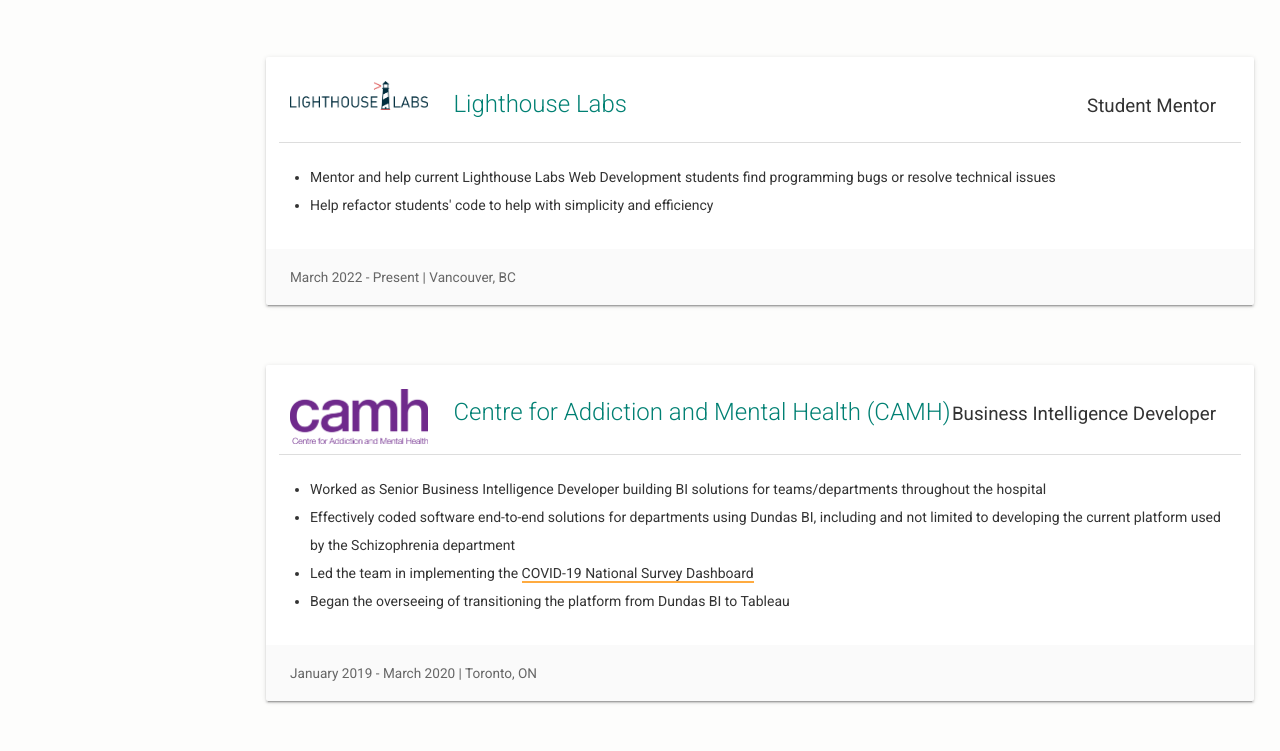
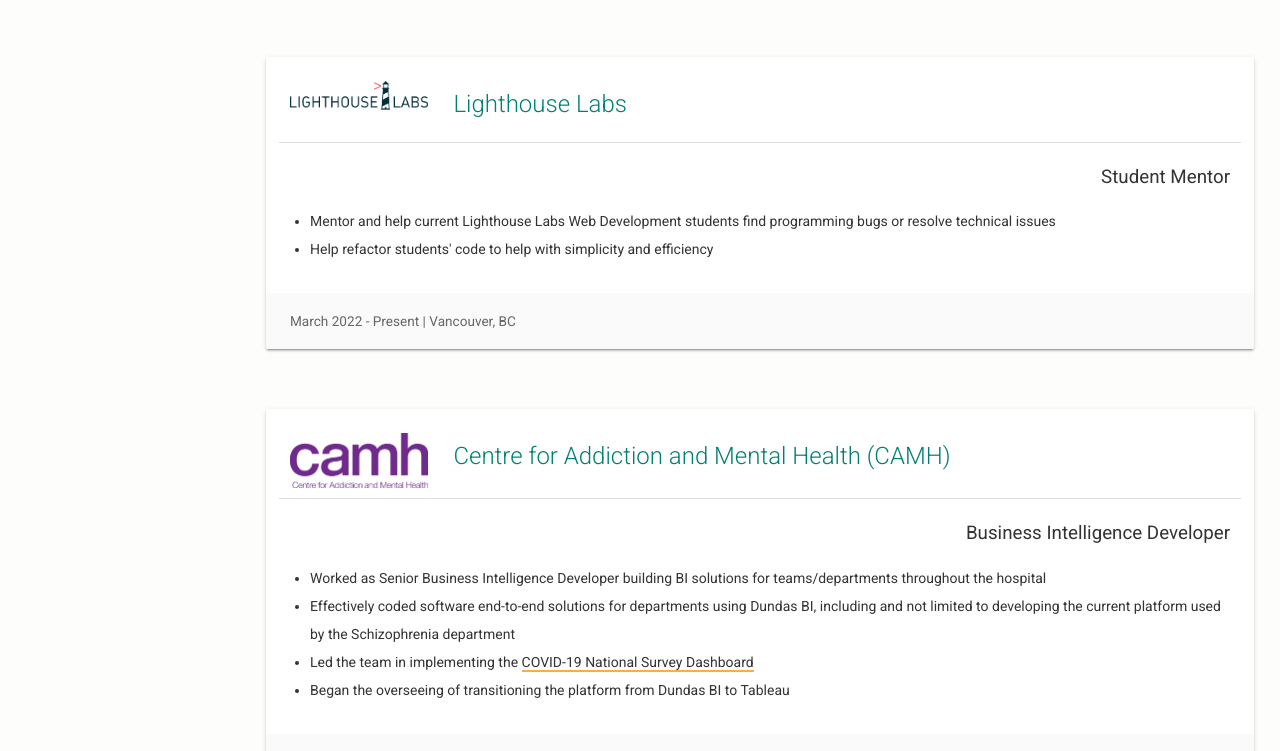
Before and after one commit to elmi-/elmi-.github.io, a plain HTML site: page index.html in a window 1280 px wide. Shown: the part 1334-2085 px from the top of the page. Drawn offline with nearby package versions, Linux system fonts and the light colour scheme.

Commit message:
fixed Experience section card for role

```diff
--- a/css/main.css
+++ b/css/main.css
@@ -198,9 +198,7 @@
 }
 .card .role {
   font-size: 1.25rem;
-  position: absolute;
-  right: 38px;
-  top: 35px;
+  text-align: right;
 }
 .card li a {
   margin-right: 0;
```
